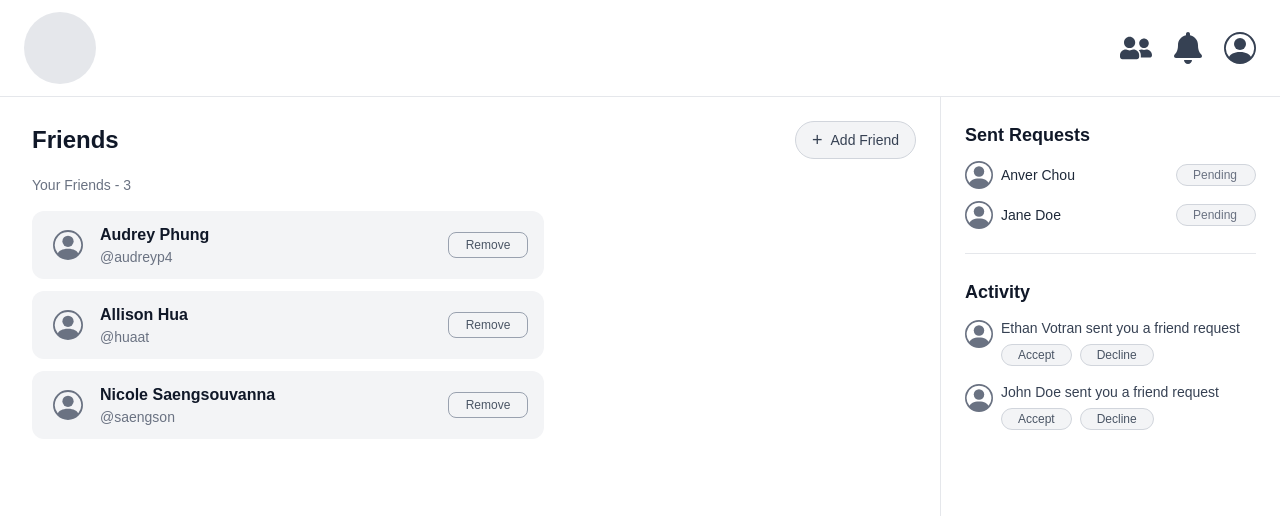
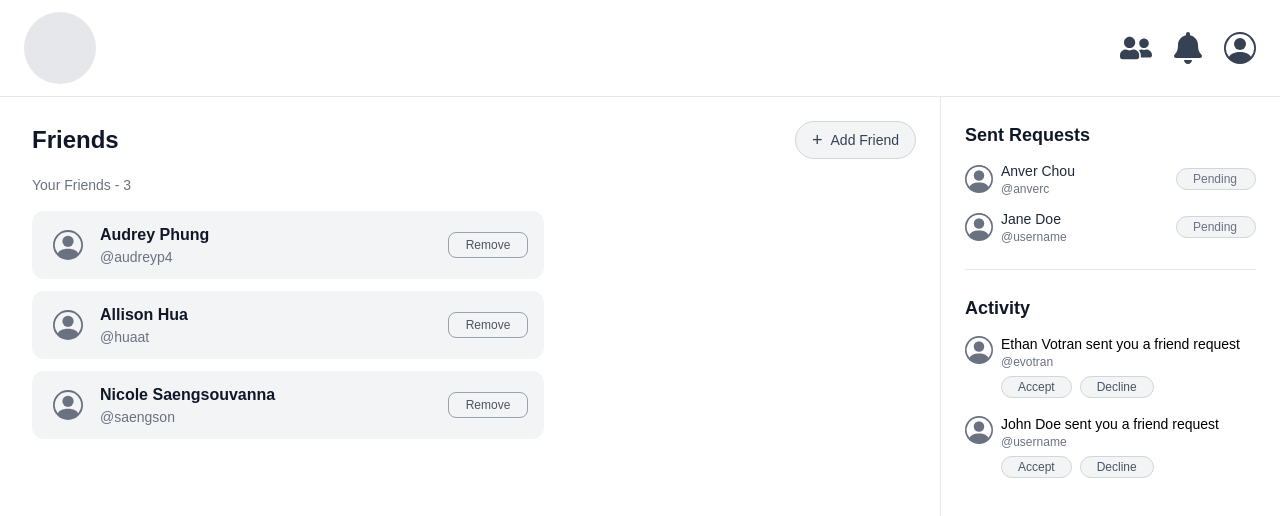
Before and after one commit to AllyBeary/uci-inf124-sp26-naaa, a Next.js app in the folder meet/: page /friends in a window 1280 px wide. Shown: the top 516 px of the page. Built offline with nearby package versions, Linux system fonts and the light colour scheme.

Commit message:
Displayed usernames for sidebar information

```diff
--- a/meet/app/friends/page.tsx
+++ b/meet/app/friends/page.tsx
@@ -42,9 +42,11 @@ const sentRequests = [
 const activity = [
   {
     name: "Ethan Votran",
+    username: "evotran"
   },
   {
     name: "John Doe",
+    username: "username"
   }
 ]
 
@@ -78,9 +80,10 @@ function SideBar()
           {sentRequests.map((req) => (
             <li key={req.username} className="flex items-center gap-2">
               <BsPersonCircle size={28} className="text-gray-500 shrink-0" />
-              <span className="flex-1 text-sm font-medium text-gray-800 truncate">
-                {req.name}
-              </span>
+              <div className="flex-1 min-w-0">
+                <p className="text-sm font-medium text-gray-800 truncate">{req.name}</p>
+                <p className="text-xs text-gray-500 truncate">@{req.username}</p>
+              </div>
               <span className="text-xs w-20 px-4 py-0.5 bg-gray-100 border border-gray-300 text-gray-500 rounded-full">
                 Pending
               </span>
@@ -95,9 +98,10 @@ function SideBar()
             <li key={person.name} className="flex items-start gap-2">
               <BsPersonCircle size={28} className="text-gray-500 shrink-0 mt-0.5" />
               <div>
-                <p className="text-sm text-gray-700">
+                <p className="text-sm text-black">
                   <span className="font-medium">{person.name}</span> sent you a friend request
                 </p>
+                <p className="text-xs text-gray-500 truncate">@{person.username}</p>
                 <div className="flex gap-2 mt-1.5">
                   <button
                     className="text-xs px-4 py-0.5 bg-gray-100 border border-gray-300 text-gray-600 rounded-full hover:bg-green-50 hover:border-green-400 hover:text-green-600 transition-colors"
```
